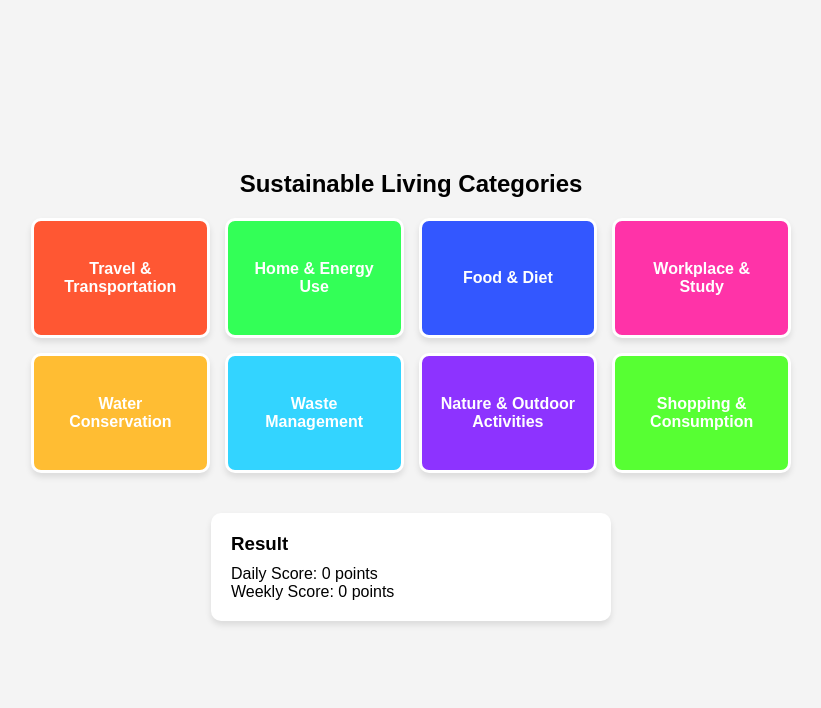
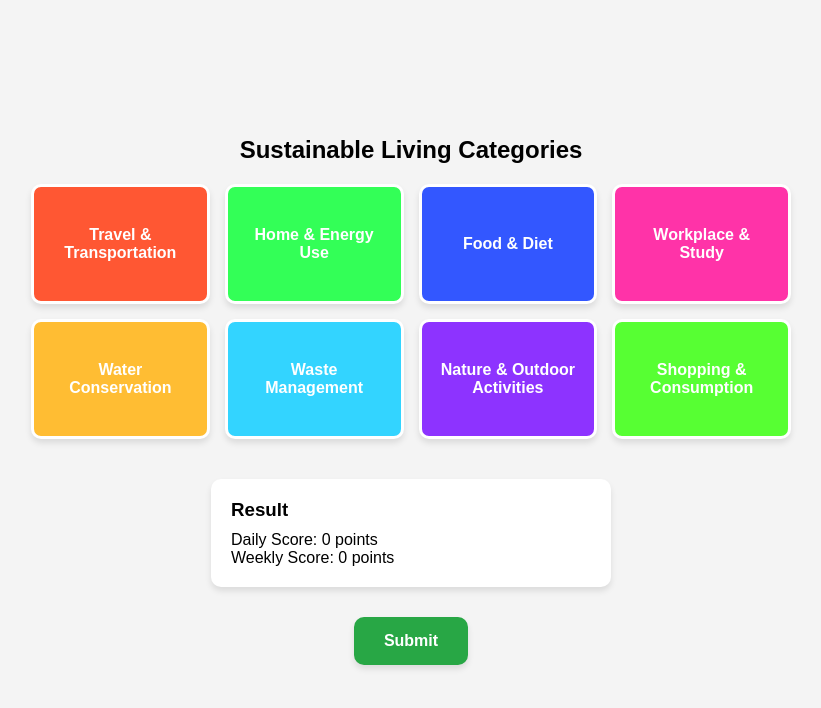
Before and after one commit to Keerthy200/uptrial, a plain HTML site: page index.html in a window 1280 px wide. Shown: the whole page, without its empty margins (229-1050 px from the left). Drawn offline with Linux system fonts and the light colour scheme.

Commit message:
Update index.html

```diff
--- a/index.html
+++ b/index.html
@@ -92,6 +92,21 @@
             color: red;
             font-size: 14px;
         }
+        .submit-box {
+            margin-top: 20px;
+            padding: 15px 30px;
+            background-color: #28a745;
+            color: white;
+            font-size: 16px;
+            font-weight: bold;
+            text-align: center;
+            border-radius: 10px;
+            cursor: pointer;
+            box-shadow: 0px 4px 6px rgba(0, 0, 0, 0.1);
+        }
+        .submit-box:hover {
+            background-color: #218838;
+        }
         .box:nth-child(1) { background-color: #ff5733; }
         .box:nth-child(2) { background-color: #33ff57; }
         .box:nth-child(3) { background-color: #3357ff; }
@@ -119,6 +134,7 @@
     <div id="points-box" class="points-box"></div>
     <div id="result-box" class="result-box"></div>
     <div id="message" class="message"></div>
+    <div class="submit-box" onclick="addDailyScore()">Submit</div>
 
     <script>
         const data = {
@@ -259,7 +275,6 @@
                         </label>
                     `;
                 }).join('')}
-                <button onclick="addDailyScore()">Submit</button>
             `;
             infoBox.style.display = 'block';
         }
```
